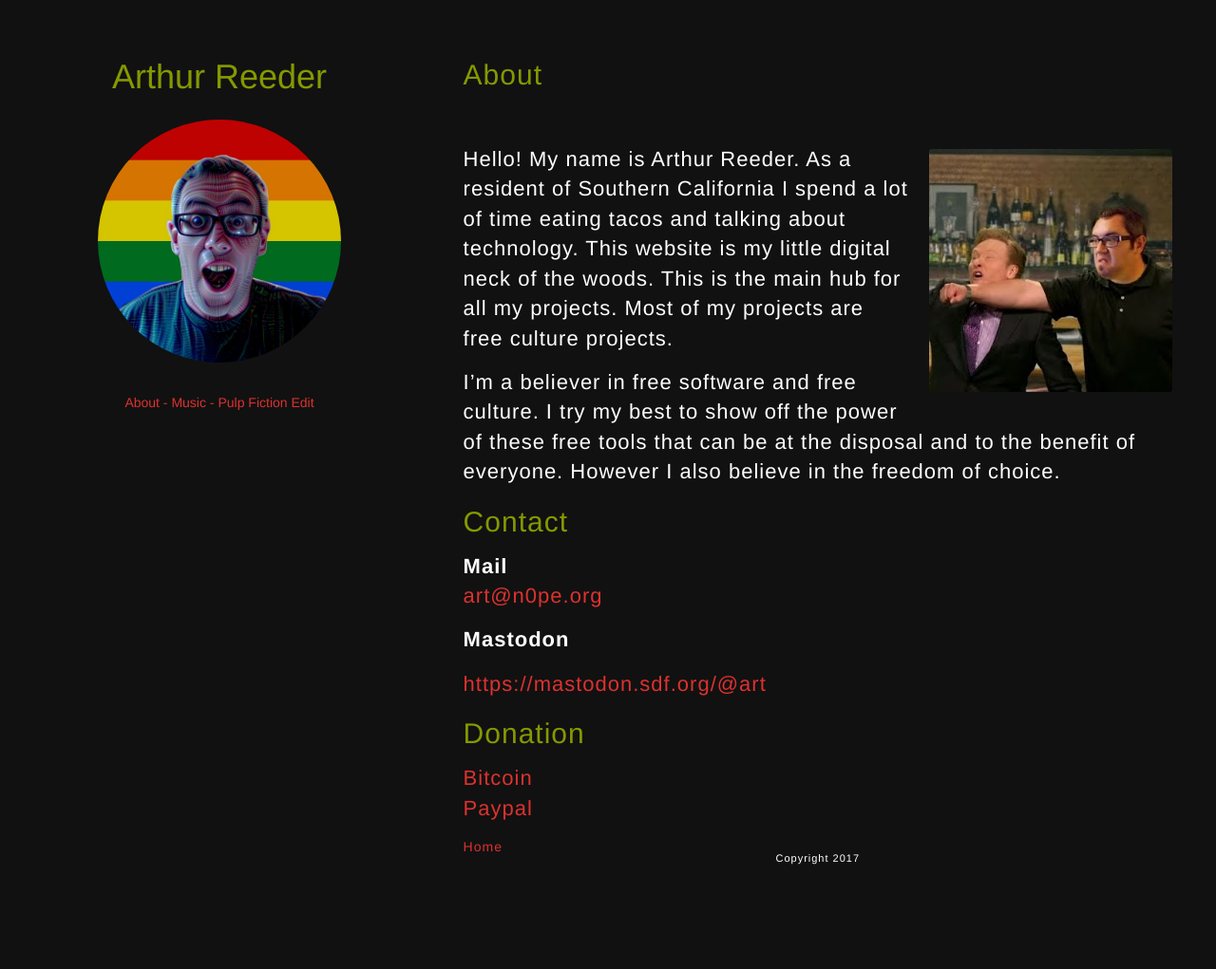
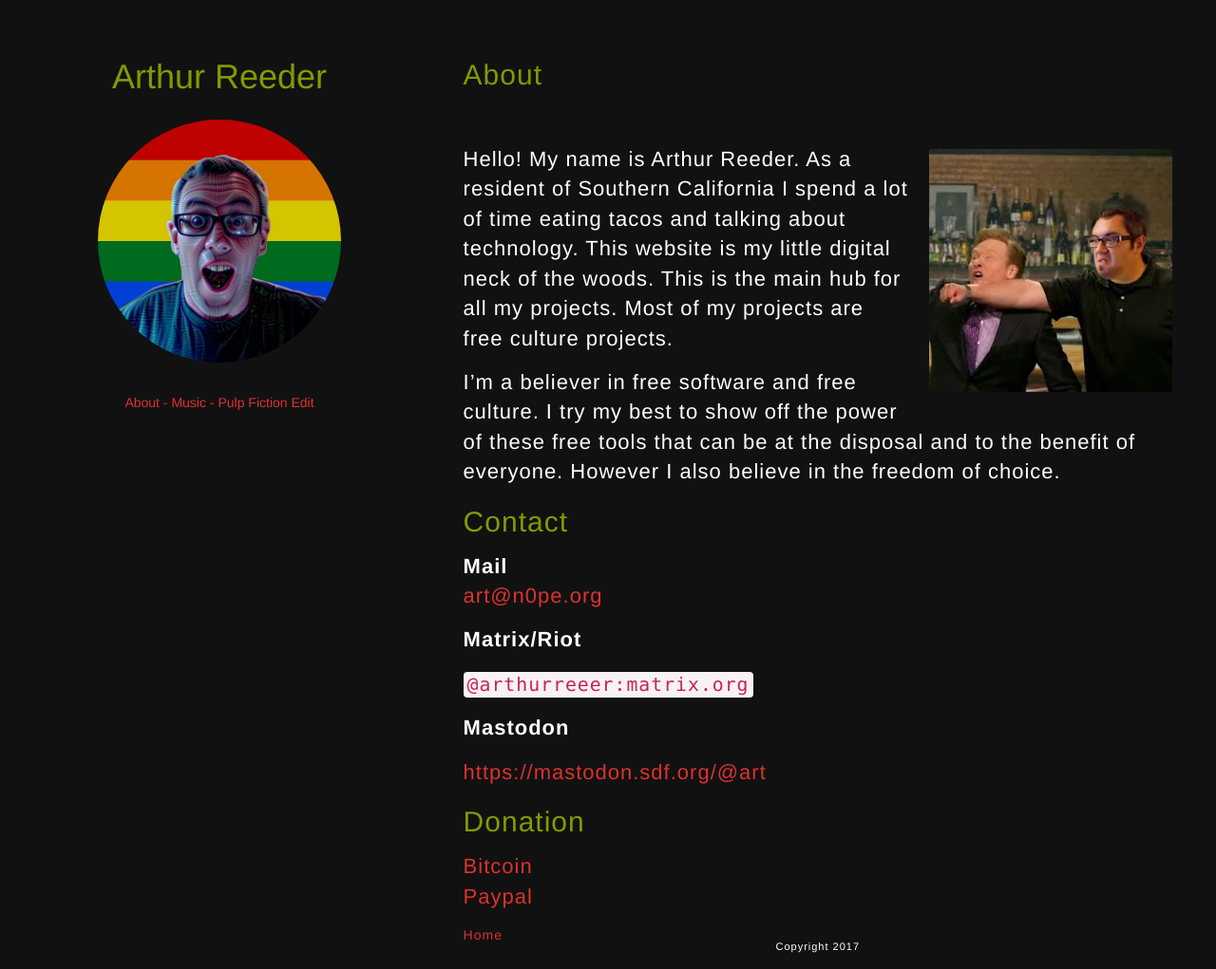
Before and after one commit to arthurpizza/dorkbox, a Jekyll site: the page built from about.markdown, in a window 1280 px wide and 1021 px high. Shown: the whole window at 95% size. Built offline with Jekyll 4.4.1, drawn with Linux system fonts in a browser that asks for light colours.

Commit message:
Added my Matrix chat handle.

```diff
--- a/about.markdown
+++ b/about.markdown
@@ -13,6 +13,10 @@ I’m a believer in free software and free culture. I try my best to show off th
 **Mail**
 [art@n0pe.org](mailto:art@n0pe.org)
 
+**Matrix/Riot**
+
+`@arthurreeer:matrix.org`
+
 **Mastodon**
 
 <https://mastodon.sdf.org/@art>
```
